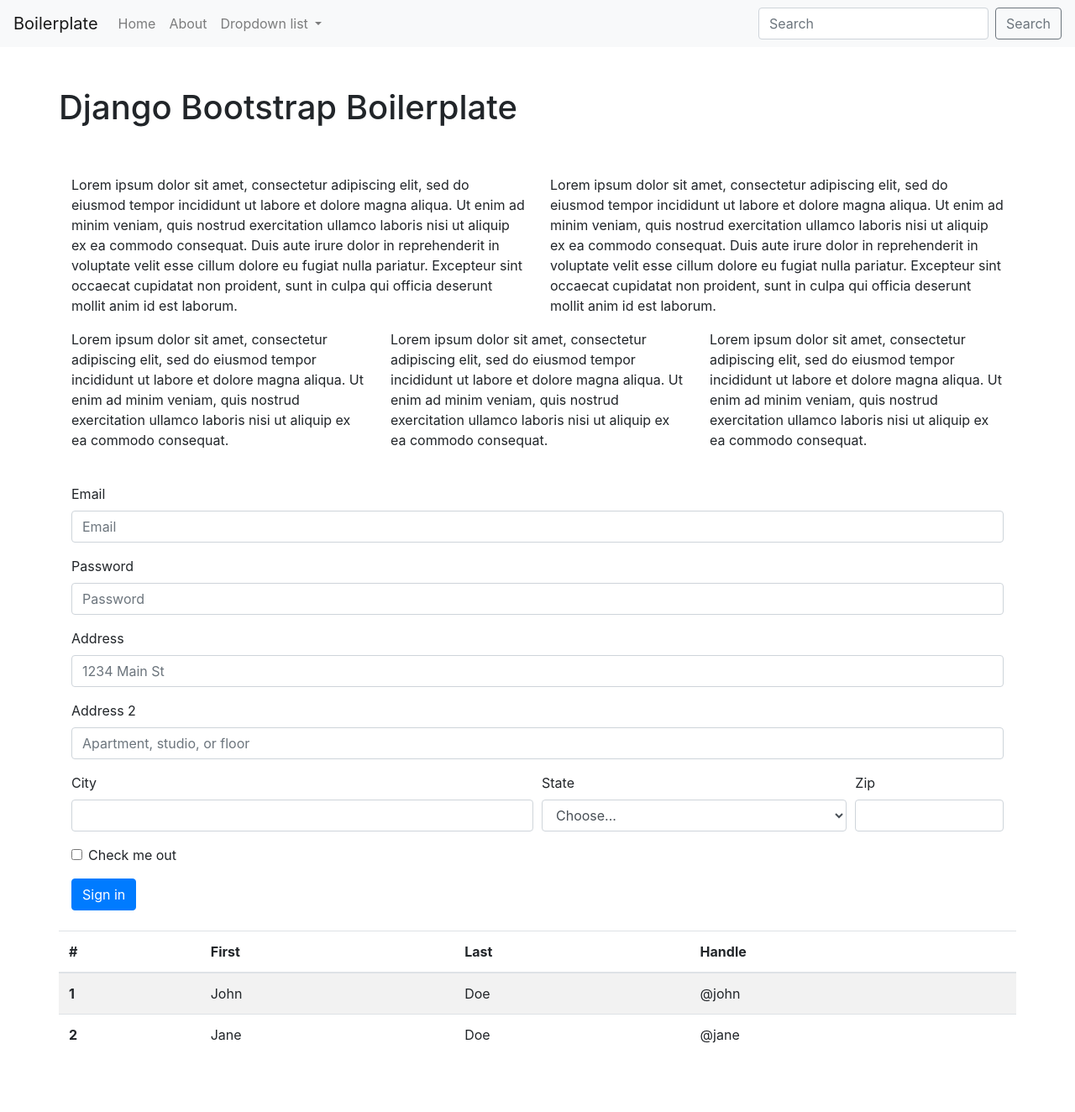
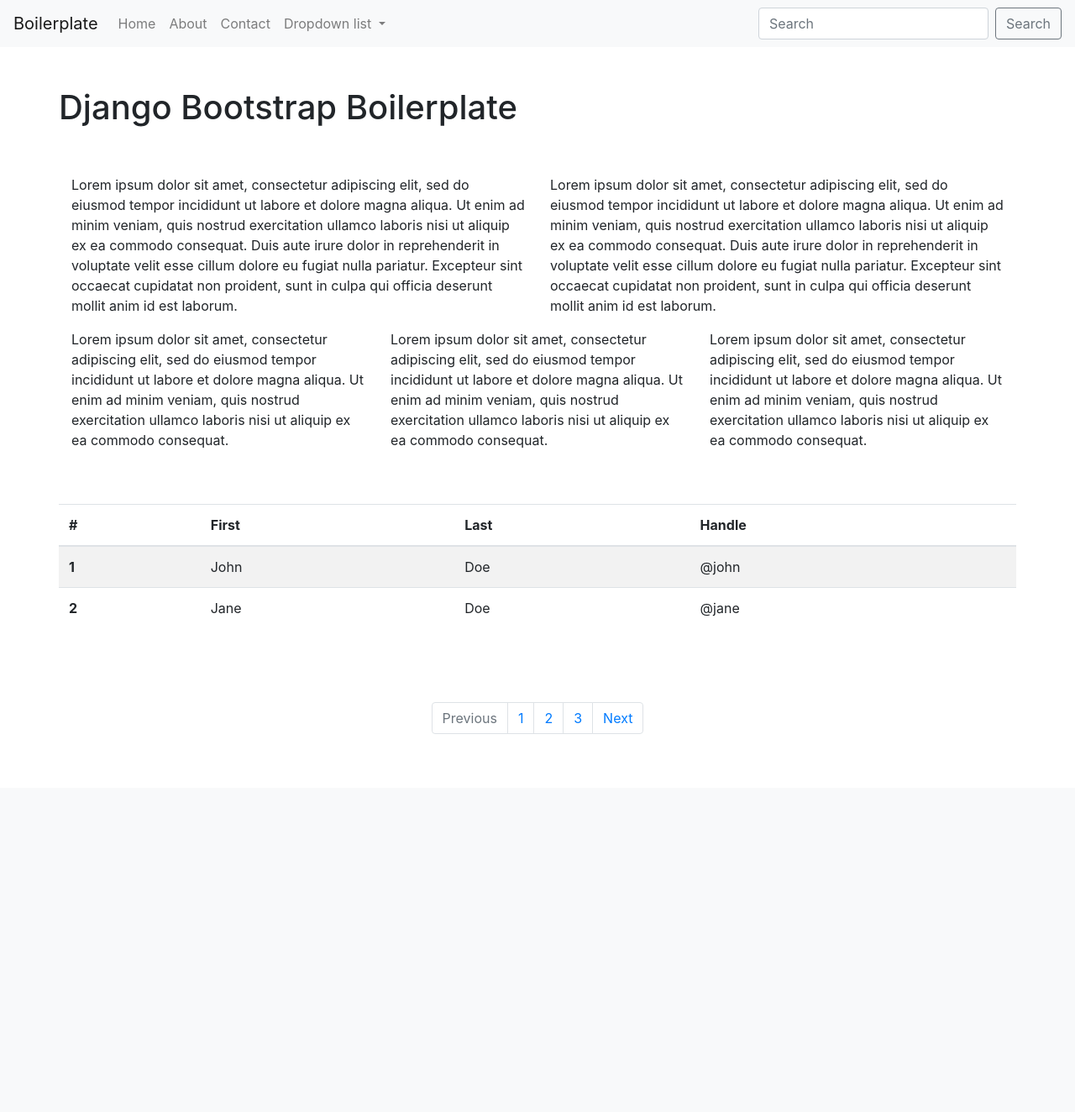
Before and after one commit to endormi/awesome-dj, a Django app: page / in a window 1280 px wide. Shown: the top 1324 px of the page at 84% size. After the commit the page ends 874 px from the top, so only its background shows below. Run offline with Django 3.2, Linux system fonts and the light colour scheme; some libraries are stand-ins or nearby versions.

Commit message:
Create contact page

```diff
--- a/boilerplate/starter/templates/base.html
+++ b/boilerplate/starter/templates/base.html
@@ -31,6 +31,9 @@
               </li>
               <li class="nav-item">
                 <a class="nav-link" href="{% url 'about' %}">About</a>
+              </li>
+              <li class="nav-item">
+                <a class="nav-link" href="{% url 'contact' %}">Contact</a>
               </li>
               <li class="nav-item dropdown">
                 <a class="nav-link dropdown-toggle" href="#" id="navbarDropdown" role="button" data-toggle="dropdown" aria-haspopup="true" aria-expanded="false">
@@ -73,7 +76,7 @@
           </li>
           <li class="page-item"><a class="page-link" href="{% url 'home' %}">1</a></li>
           <li class="page-item"><a class="page-link" href="{% url 'about' %}">2</a></li>
-          <li class="page-item"><a class="page-link" href="#">3</a></li>
+          <li class="page-item"><a class="page-link" href="{% url 'contact' %}">3</a></li>
           <li class="page-item">
             <a class="page-link" href="#">Next</a>
           </li>
--- a/boilerplate/starter/templates/index.html
+++ b/boilerplate/starter/templates/index.html
@@ -44,54 +44,6 @@
     </div>
 
 <br>
-
-    <form>
-        <div class="form-row">
-          <div class="form-group col-md-12">
-            <label for="inputEmail4">Email</label>
-            <input type="email" class="form-control" id="inputEmail4" placeholder="Email">
-          </div>
-          <div class="form-group col-md-12">
-            <label for="inputPassword4">Password</label>
-            <input type="password" class="form-control" id="inputPassword4" placeholder="Password">
-          </div>
-        </div>
-        <div class="form-group">
-          <label for="inputAddress">Address</label>
-          <input type="text" class="form-control" id="inputAddress" placeholder="1234 Main St">
-        </div>
-        <div class="form-group">
-          <label for="inputAddress2">Address 2</label>
-          <input type="text" class="form-control" id="inputAddress2" placeholder="Apartment, studio, or floor">
-        </div>
-        <div class="form-row">
-          <div class="form-group col-md-6">
-            <label for="inputCity">City</label>
-            <input type="text" class="form-control" id="inputCity">
-          </div>
-          <div class="form-group col-md-4">
-            <label for="inputState">State</label>
-            <select id="inputState" class="form-control">
-              <option selected>Choose...</option>
-              <option>...</option>
-            </select>
-          </div>
-          <div class="form-group col-md-2">
-            <label for="inputZip">Zip</label>
-            <input type="text" class="form-control" id="inputZip">
-          </div>
-        </div>
-        <div class="form-group">
-          <div class="form-check">
-            <input class="form-check-input" type="checkbox" id="gridCheck">
-            <label class="form-check-label" for="gridCheck">
-              Check me out
-            </label>
-          </div>
-        </div>
-        <button type="submit" class="btn btn-primary">Sign in</button>
-      </form>
-
 <br>
 <div class="row">
 <table class="table table-striped">
--- a/boilerplate/starter/urls.py
+++ b/boilerplate/starter/urls.py
@@ -3,5 +3,6 @@
 
 urlpatterns = [
   path('', views.home, name="home"),
-  path('about/', views.about, name="about")
+  path('about/', views.about, name="about"),
+  path('contact/', views.contact, name="contact")
 ]
--- a/boilerplate/starter/views.py
+++ b/boilerplate/starter/views.py
@@ -5,3 +5,6 @@
 
 def about(request):
     return render(request, "about.html", {})
+
+def contact(request):
+    return render(request, "contact.html", {})
```
Also changed, not shown: boilerplate/starter/templates/contact.html (added, +37 -0 lines), boilerplate/README.md.
